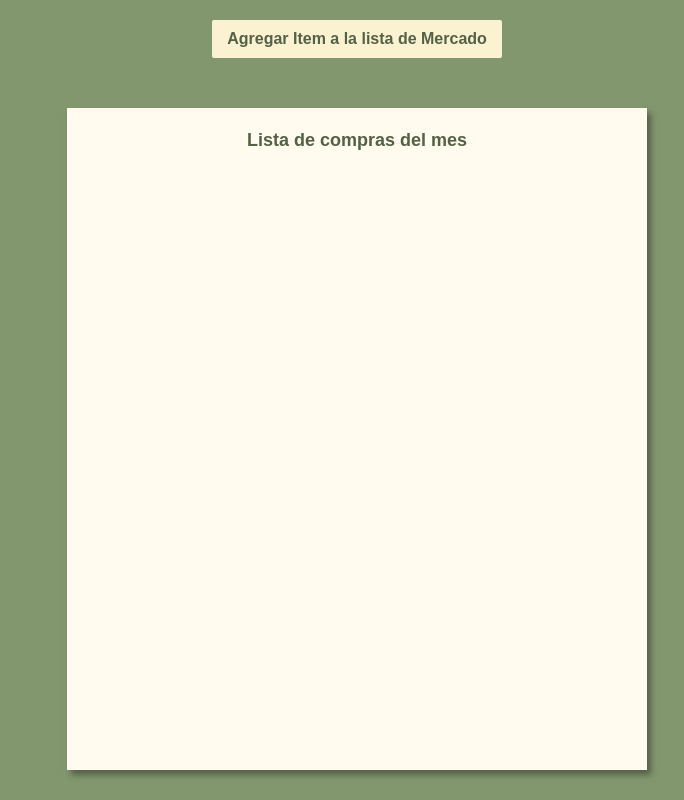
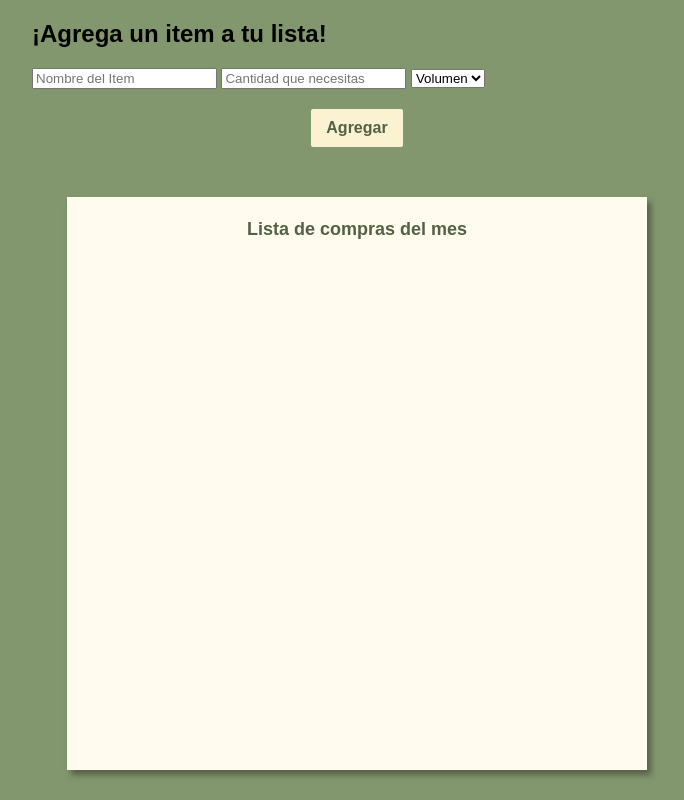
Before and after one commit to luisrh95/luis_giraldo_del_rio_JavaScript, a plain HTML site: page index.html in a window 1280 px wide. Shown: the whole page, without its empty margins (283-967 px from the left). Drawn offline with Linux system fonts and the light colour scheme; some packages are replaced by stand-ins of ours; a script that the page names is missing.

Commit message:
Add files via upload

```diff
--- a/index.html
+++ b/index.html
@@ -15,10 +15,29 @@
 
  <div class="container-header">
 
+   <div id="container-form" class="modal-form-item">
 
-	<button class="add_item" onclick="agregarItem()">
-		Agregar Item a la lista de Mercado
-	</button>
+	   <h2>¡Agrega un item a tu lista!</h2>
+
+	   <form id="addItem" method="post">
+
+		  <div>
+
+			  <input type="text" name="producto" placeholder="Nombre del Item"/>
+
+			  <input type="number" name="cantidad" placeholder="Cantidad que necesitas"/>
+
+			  <select class="ListVolumen" name="volumen">
+				  <option value="">Volumen</option>
+			  </select>
+
+		  </div>
+
+		  <button class="add_item" type="submit" >Agregar</button>
+	   </form>
+
+   </div>
+
 
  </div>
 
@@ -29,6 +48,7 @@
 	   <ul id="lista-mercado">
 	     <!-- Imprimir elementos del mercado -->
 	   </ul>
+
    </div>
 
  </div>
@@ -36,8 +56,11 @@
 
 </div>
 
-<script type="text/javascript" src="script/main.js"></script>
-
+<script src="https://cdn.jsdelivr.net/npm/sweetalert2@11"></script>
+<script src="script/main.js"></script>
+    <script>
+        iniciar()
+    </script>
 
 </body>
 </html>
```
